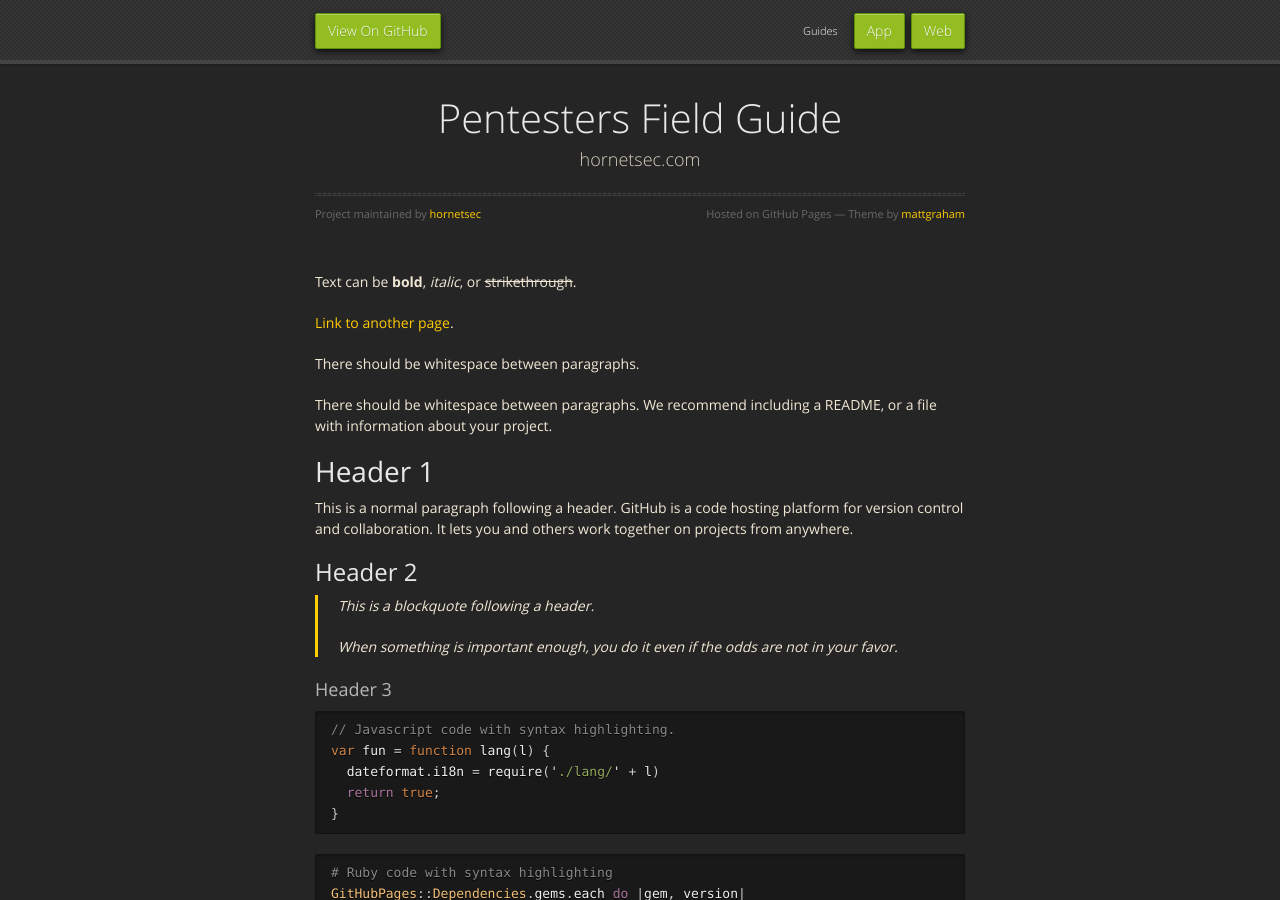
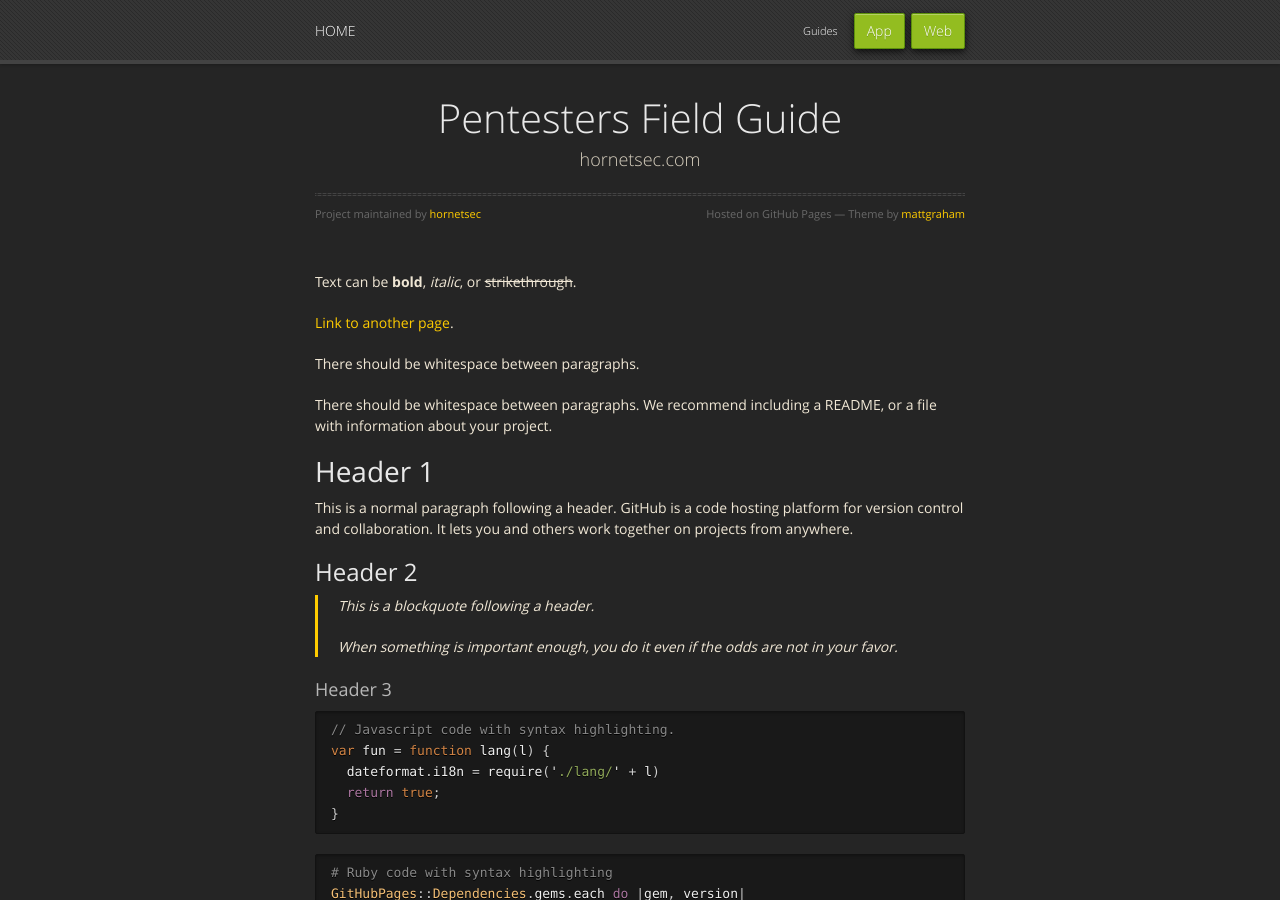
Before and after one commit to hornetsec/hornetsec.github.io, a Jekyll site: the page built from index.md, in a window 1280 px wide and 900 px high. Built offline with Jekyll 4.4.1, drawn with Linux system fonts in a browser that asks for light colours.

Commit message:
Update default.html

```diff
--- a/_layouts/default.html
+++ b/_layouts/default.html
@@ -20,11 +20,11 @@
   <body>
       <div id="header">
         <nav>
-          <li class="fork"><a href="{{ site.github.repository_url }}">View On GitHub</a></li>
+          <li class="fork"https://hornetsec.com">HOME</a></li>
           {% if site.show_downloads %}
             <li class="downloads"><a href="{{ site.github.zip_url }}">Web</a></li>
             <li class="downloads"><a href="{{ site.github.tar_url }}">App</a></li>
-            <li class="title">Guides </li>
+            <li class="title">Guides</li>
           {% endif %}
         </nav>
       </div><!-- end header -->
```
